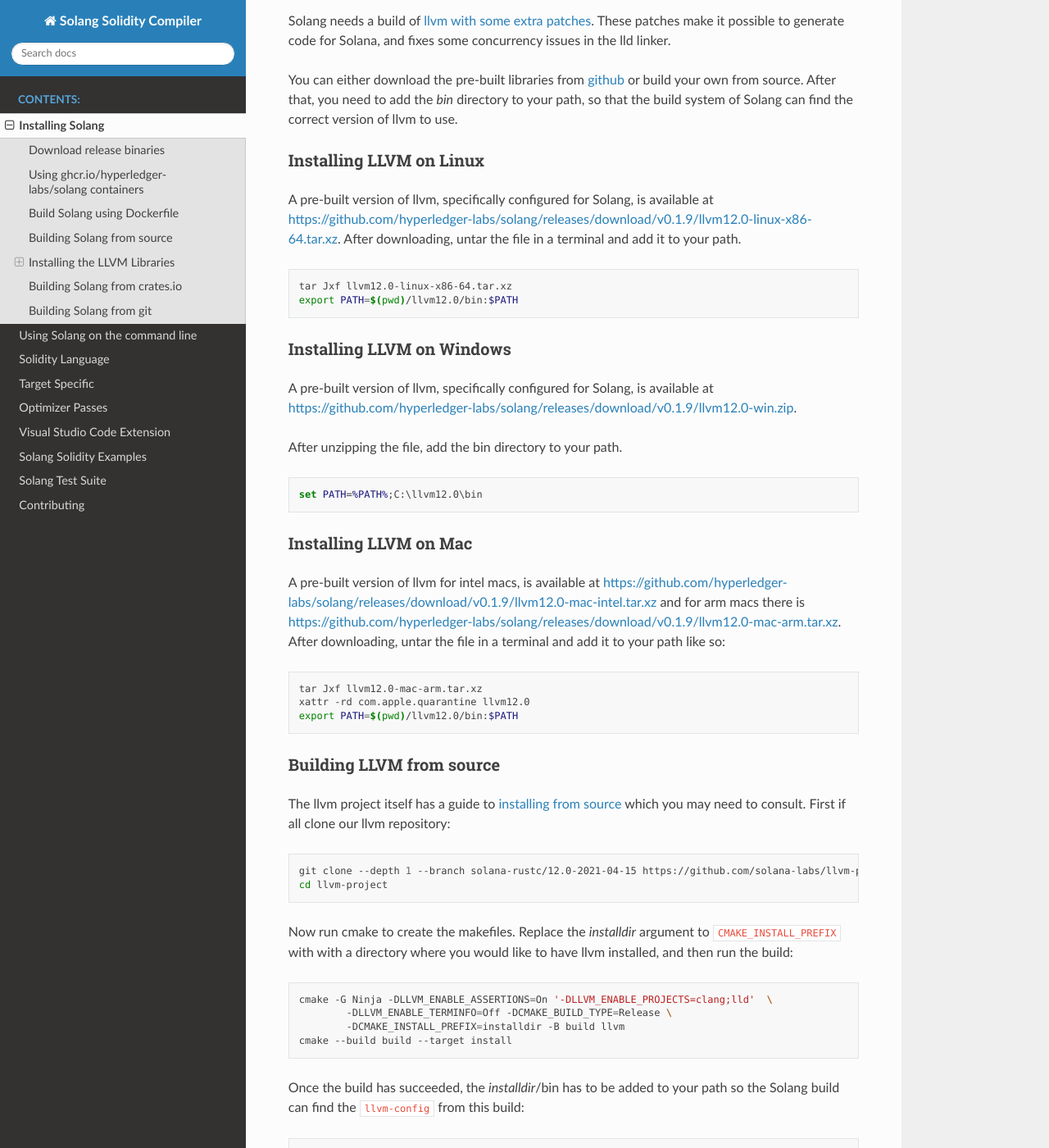
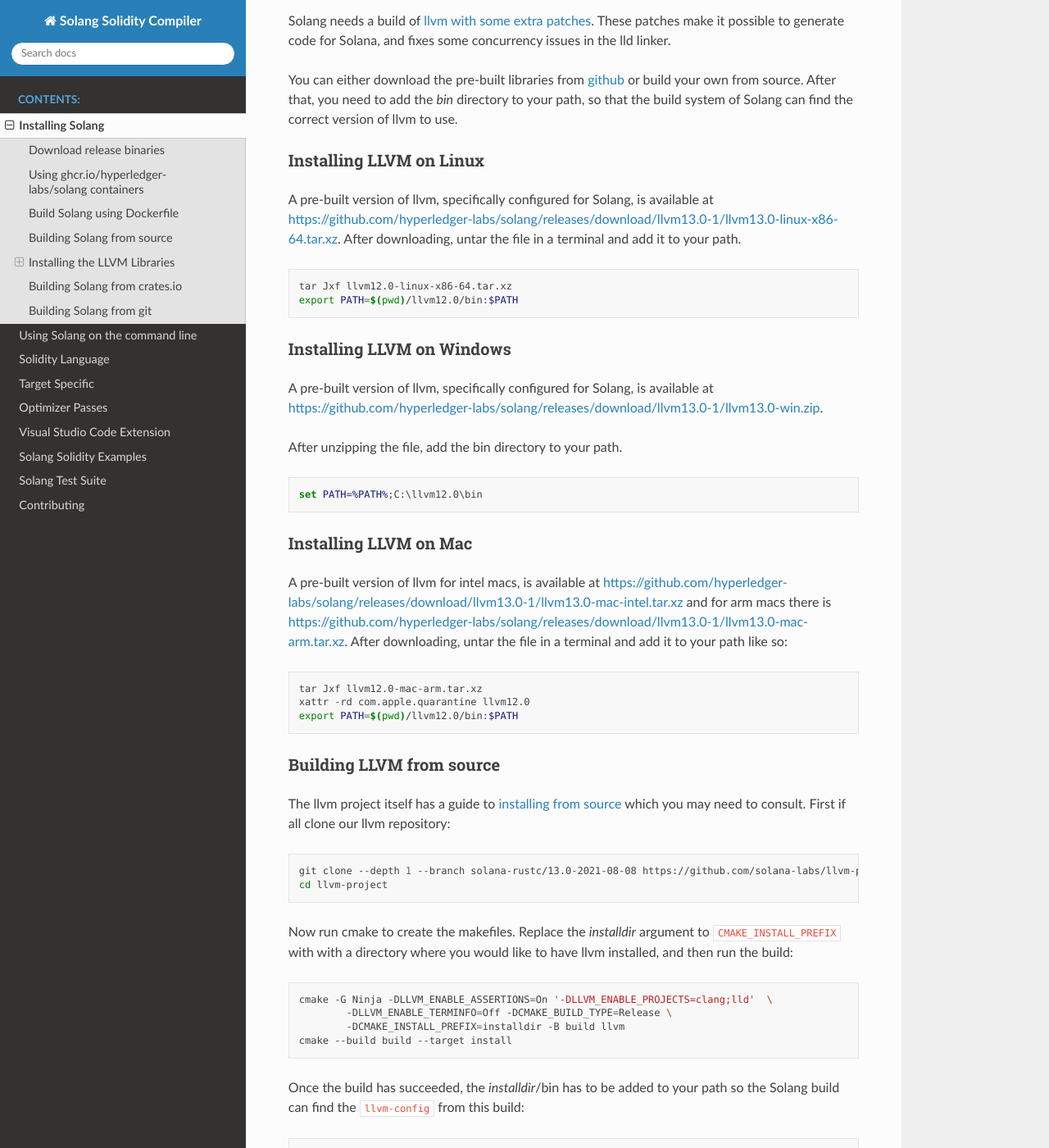
Before and after one commit to hyperledger-solang/solang, a Sphinx documentation site: the page built from docs/installing.rst, in a window 1280 px wide and 1400 px high, scrolled down 1420 px. Shown: the whole window at 82% size. Built offline with Sphinx 7.4.7 and the Read the Docs theme 2.0.0, drawn with Linux system fonts in a browser that asks for light colours.

Commit message:
Move to llvm 13.0
Signed-off-by: Sean Young <sean@mess.org>

```diff
--- a/Cargo.toml
+++ b/Cargo.toml
@@ -28,7 +28,7 @@
 serde_json = "1.0"
 serde = "1.0"
 serde_derive = { version = "1.0" }
-inkwell = { version = "^0.1.0-beta.3", features = ["target-webassembly", "target-bpf", "no-libffi-linking", "llvm12-0"] }
+inkwell = { version = "^0.1.0-beta.3", features = ["target-webassembly", "target-bpf", "no-libffi-linking", "llvm13-0"] }
 blake2-rfc = "0.2.18"
 phf = { version = "0.10", features = ["macros"] }
 unicode-xid = "0.2.0"
--- a/docs/installing.rst
+++ b/docs/installing.rst
@@ -76,7 +76,7 @@
 ________________________
 
 A pre-built version of llvm, specifically configured for Solang, is available at
-`<https://github.com/hyperledger-labs/solang/releases/download/v0.1.9/llvm12.0-linux-x86-64.tar.xz>`_.
+`<https://github.com/hyperledger-labs/solang/releases/download/llvm13.0-1/llvm13.0-linux-x86-64.tar.xz>`_.
 After downloading, untar the file in a terminal and add it to your path.
 
 .. code-block:: bash
@@ -88,7 +88,7 @@
 __________________________
 
 A pre-built version of llvm, specifically configured for Solang, is available at
-`<https://github.com/hyperledger-labs/solang/releases/download/v0.1.9/llvm12.0-win.zip>`_.
+`<https://github.com/hyperledger-labs/solang/releases/download/llvm13.0-1/llvm13.0-win.zip>`_.
 
 After unzipping the file, add the bin directory to your path.
 
@@ -100,8 +100,8 @@
 ______________________
 
 A pre-built version of llvm for intel macs, is available at
-`<https://github.com/hyperledger-labs/solang/releases/download/v0.1.9/llvm12.0-mac-intel.tar.xz>`_ and for arm macs there is
-`<https://github.com/hyperledger-labs/solang/releases/download/v0.1.9/llvm12.0-mac-arm.tar.xz>`_. After downloading,
+`<https://github.com/hyperledger-labs/solang/releases/download/llvm13.0-1/llvm13.0-mac-intel.tar.xz>`_ and for arm macs there is
+`<https://github.com/hyperledger-labs/solang/releases/download/llvm13.0-1/llvm13.0-mac-arm.tar.xz>`_. After downloading,
 untar the file in a terminal and add it to your path like so:
 
 .. code-block:: bash
@@ -120,7 +120,7 @@
 
 .. code-block:: bash
 
-	git clone --depth 1 --branch solana-rustc/12.0-2021-04-15 https://github.com/solana-labs/llvm-project
+	git clone --depth 1 --branch solana-rustc/13.0-2021-08-08 https://github.com/solana-labs/llvm-project
 	cd llvm-project
 
 Now run cmake to create the makefiles. Replace the *installdir* argument to ``CMAKE_INSTALL_PREFIX`` with with a directory where you would like to have llvm installed, and then run the build:
```
Also changed, not shown: CHANGELOG.md (+5 -0 lines), 6 other files.
